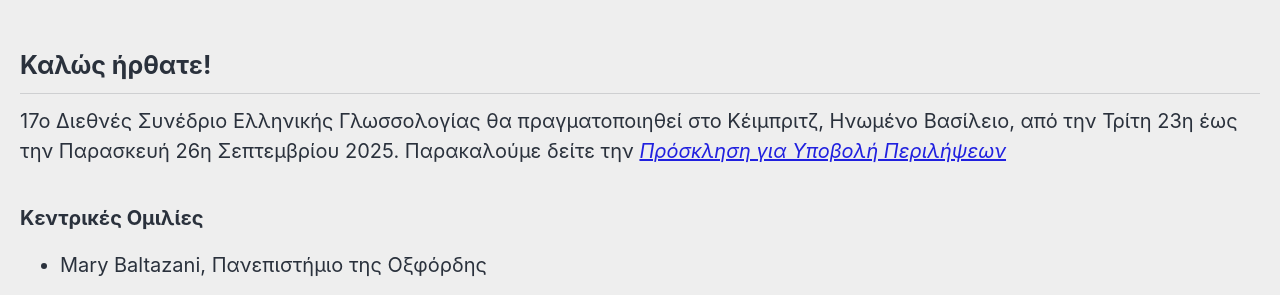
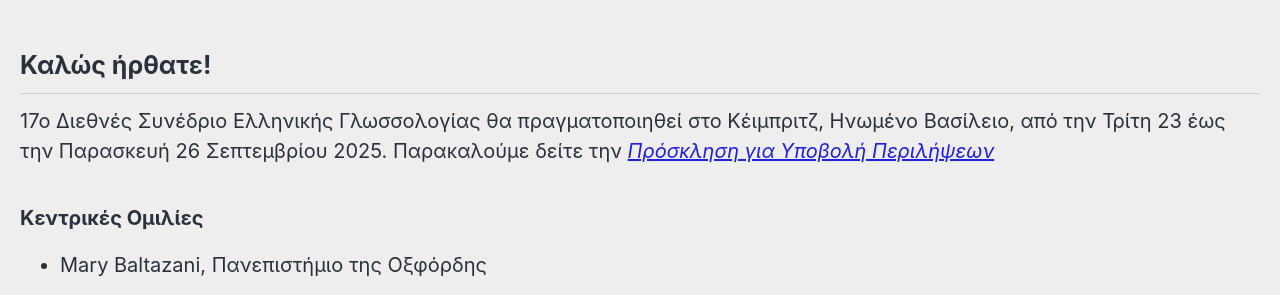
Before and after one commit to roryleung/ICGL17, a Jekyll site: the page built from _pages/gr_home.md, in a window 1280 px wide. Shown: the part 417-712 px from the top of the page. Built offline with Jekyll 4.4.1, drawn with Linux system fonts in a browser that asks for light colours; cached includes are drawn as plain includes; nearby versions of some CDN libraries.

Commit message:
Update gr_home.md

```diff
--- a/_pages/gr_home.md
+++ b/_pages/gr_home.md
@@ -10,7 +10,7 @@ excerpt: "23-26 Σεπτεμβρίου 2025<br>Πανεπιστήμιο του
 
 ## Καλώς ήρθατε!
 
-17ο Διεθνές Συνέδριο Ελληνικής Γλωσσολογίας θα πραγματοποιηθεί στο Κέιμπριτζ, Ηνωμένο Βασίλειο, από την Τρίτη 23η έως την Παρασκευή 26η Σεπτεμβρίου 2025.
+17ο Διεθνές Συνέδριο Ελληνικής Γλωσσολογίας θα πραγματοποιηθεί στο Κέιμπριτζ, Ηνωμένο Βασίλειο, από την Τρίτη 23 έως την Παρασκευή 26 Σεπτεμβρίου 2025.
 Παρακαλούμε δείτε την _[Πρόσκληση για Υποβολή Περιλήψεων](/gr_cfp)_
 
 
```
